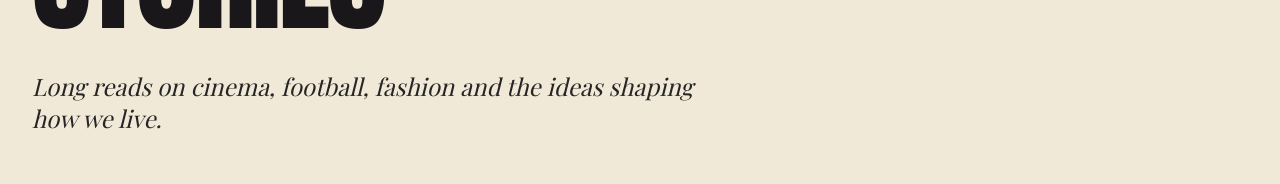
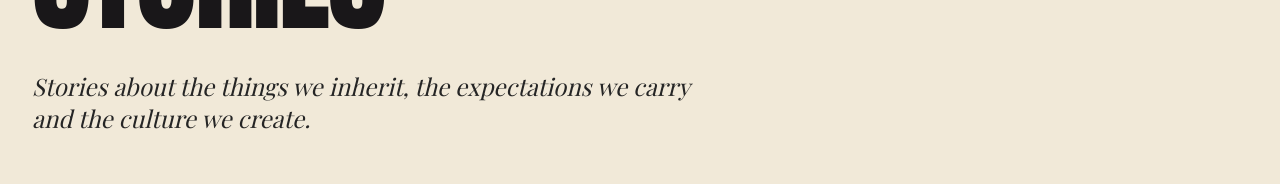
Before and after one commit to Sree-cnair/thirdperson, a React (Vite) app: page /stories in a window 1280 px wide. Shown: the part 267-451 px from the top of the page. Built offline with nearby package versions, Linux system fonts and the light colour scheme; no server answers; the database is empty; a web font is replaced by a local one.

Commit message:
Rewrite site copy for THE OTHER PERSON brand

```diff
--- a/src/pages/StoriesPage.tsx
+++ b/src/pages/StoriesPage.tsx
@@ -6,9 +6,9 @@ export function StoriesPage() {
       section="stories"
       eyebrow="Stories"
       title="Stories"
-      intro="Long reads on cinema, football, fashion and the ideas shaping how we live."
-      metaTitle="Stories | PAKARAM"
-      metaDescription="Long-form stories on Malayalam cinema, Kerala football, regional streetwear and independent culture."
+      intro="Stories about the things we inherit, the expectations we carry and the culture we create."
+      metaTitle="Stories | THE OTHER PERSON"
+      metaDescription="Essays and cultural stories about identity, society, relationships, family, work and everyday life."
     />
   );
 }
```
